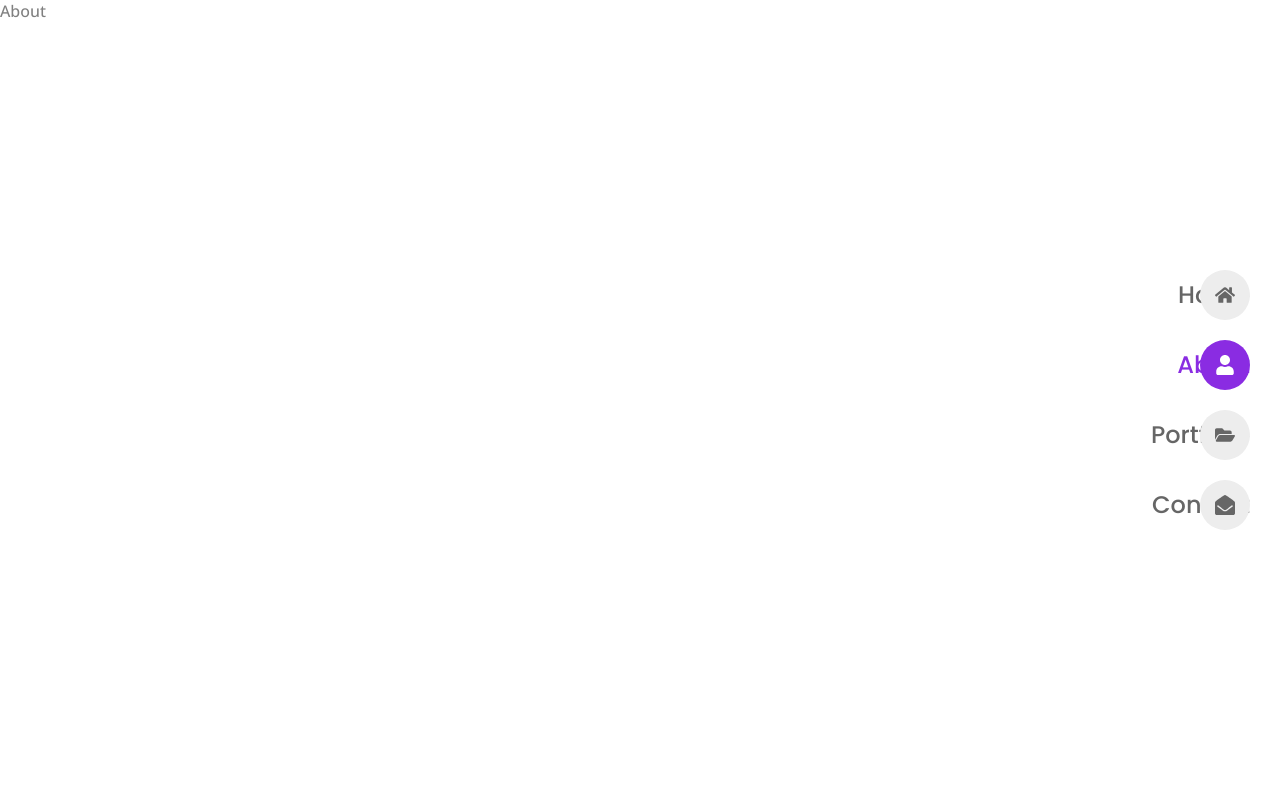
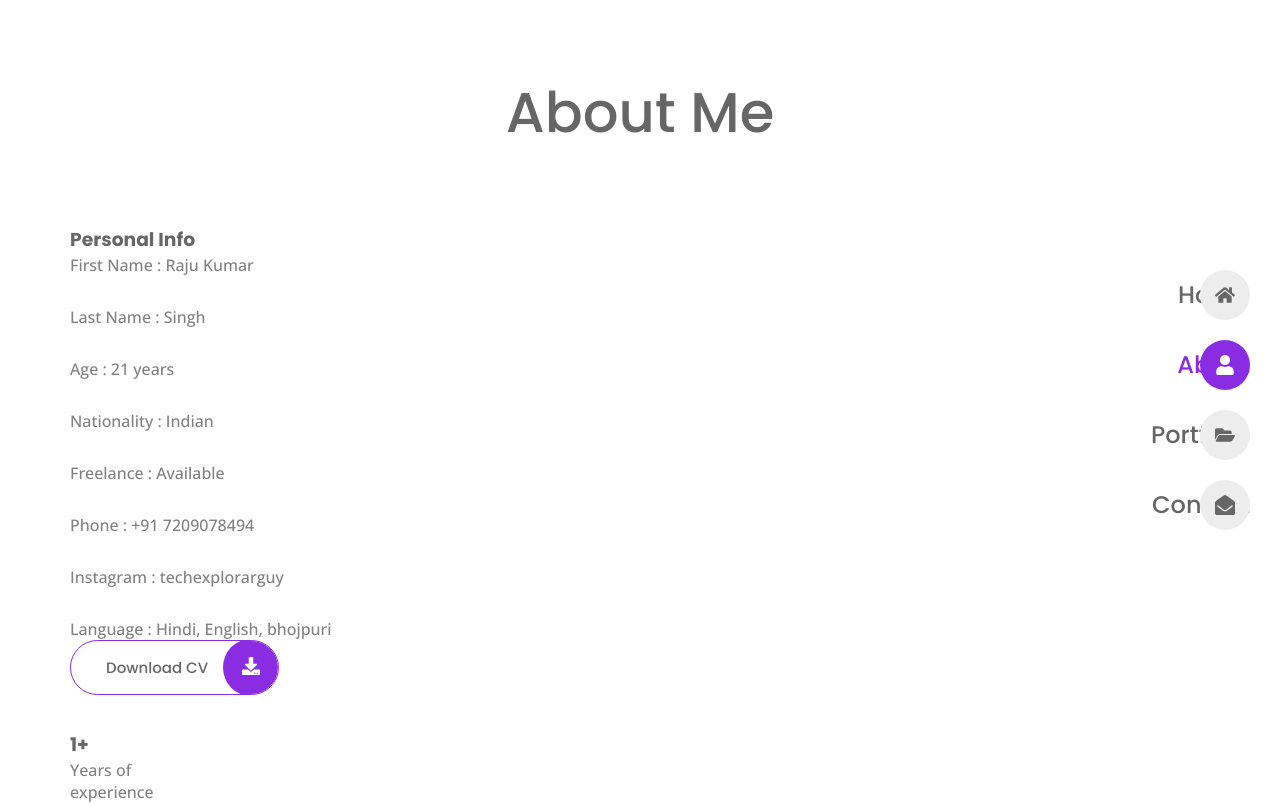
Before and after one commit to rajukumarsingh72090/portfolio, a React (Vite) app: page /about in a window 1280 px wide. Shown: the top 804 px of the page. Built offline with nearby package versions, Linux system fonts and the light colour scheme.

Commit message:
new changes

```diff
--- a/package.json
+++ b/package.json
@@ -12,6 +12,7 @@
   "dependencies": {
     "dotenv": "^16.5.0",
     "ftp-deploy": "^2.4.7",
+    "html-react-parser": "^5.2.5",
     "react": "^19.0.0",
     "react-dom": "^19.0.0",
     "react-icons": "^5.5.0",
--- a/src/App.css
+++ b/src/App.css
@@ -81,6 +81,10 @@ img{
 
 
 /*========================RESUABLE CSS==============*/
+.container{
+    max-width: 1140px;
+    margin-inline: auto;
+}
 .grid{
     display: grid;
     gap: 30px;
@@ -89,3 +93,56 @@ img{
 .section{
     padding-block: 70px;
 }
+
+.section__title{
+    font-size: var(--big-font-size);
+    font-weight: var(--weight-500);
+    text-align: center;
+    margin-bottom: 70px;
+}
+
+.button{
+    display: inline-block;
+    color: var(--title-color);
+    border: 1px solid var(--first-color);
+    padding: 15px 70px 15px 35px;
+    border-radius: 35px;
+    font-family: var(--second-font);
+    font-size: var(--small-font-size);
+    font-weight: var(--weight-500);
+    position: relative;
+    overflow: hidden;
+    transition: all 0.2s ease-in-out;
+}
+
+
+.button:hover{
+    color: var(--text-white);
+}
+
+.button::before{
+    content: '';
+    position: absolute;
+    inset: 0;
+    background-color: var(--first-color);
+    transform: translateX(100%);
+    z-index: -1;
+    transition: all 0.3s ease-out;
+}
+
+.button:hover::before{
+    transform: translateX(0);
+}
+
+.button__icon {
+    background-color: var(--first-color);
+    position: absolute;
+    inset-block: -2px;
+    right: 0;
+    width: 55px;
+    border-radius: 50%;
+    color: var(--text-white);
+    font-size: var(--large-font-size);
+    text-align: center;
+    line-height: 60px;
+}
--- a/src/Data.jsx
+++ b/src/Data.jsx
@@ -30,3 +30,69 @@ export const links = [
         path: '/contact'
     },
 ]
+
+export const PersonalInfo = [
+    {
+        id: 1,
+        title: 'First Name : ',
+        description: 'Raju Kumar',
+    },
+    {
+        id:2,
+        title: 'Last Name : ',
+        description: 'Singh'
+    },
+    {
+        id: 3,
+        title: 'Age : ',
+        description: '21 years'
+    },
+    {
+        id: 4,
+        title: 'Nationality : ',
+        description: 'Indian'
+    },
+    {
+        id: 5,
+        title: 'Freelance : ',
+        description: 'Available'
+    },
+    {
+        id: 7,
+        title: 'Phone : ',
+        description: '+91 7209078494'
+    },
+    {
+        id: 9,
+        title: 'Instagram : ',
+        description: 'techexplorarguy'
+    },
+    {
+        id: 10,
+        title: 'Language : ',
+        description: 'Hindi, English, bhojpuri'
+    }
+]
+
+export const stats = [
+    {
+        id: 1,
+        no: '1+',
+        title: 'Years of <br/> experience'
+    },
+    {
+        id: 2,
+        no: '10+',
+        title: 'completed <br/> projects'
+    },
+    {
+        id: 3,
+        no: '11+',
+        title: 'Happy <br/> customers'
+    },
+    {
+        id: 4,
+        no: '4+',
+        title: 'certificate <br/> obtain'
+    }
+]
--- /dev/null
+++ b/src/components/Info.jsx
@@ -0,0 +1,19 @@
+import React from 'react'
+import { PersonalInfo } from '../Data'
+
+const info = () => {
+  return (
+    <>
+    {PersonalInfo.map(({title, description}, index) => {
+      return(
+        <li className="info__item" key={index}>
+          <span className="info__title">{title}</span>
+          <span className="info__description">{description}</span>
+        </li>
+      )
+    })}
+    </>
+  )
+}
+
+export default info
--- /dev/null
+++ b/src/components/Stat.jsx
@@ -0,0 +1,20 @@
+import React from 'react'
+import { stats } from '../Data'
+import parse from 'html-react-parser';
+
+const stat = () => {
+  return (
+    <>
+    {stats.map(({no, title}, index) => {
+      return(
+        <div className="stats__box" key={index}>
+             <h3 className="stats__no">{no}</h3>
+             <p className="stats__title">{parse(title)}</p>
+        </div>
+      )
+    })}
+    </>
+  )
+}
+
+export default stat
--- a/src/pages/about/About.jsx
+++ b/src/pages/about/About.jsx
@@ -1,8 +1,35 @@
 import React from 'react'
+import Info from '../../components/Info'
+import Stat from '../../components/Stat'
+import { FaDownload } from 'react-icons/fa'
+import Resume from '../../assets/raju_resume.pdf'
 
 const About = () => {
   return (
-    <div>About</div>
+    <main className="section container">
+      <section className="about">
+        <h2 className="section__title">
+          About <span>Me</span>
+        </h2>
+
+        <div className="about__container grid">
+          <div className="about__info">
+            <h3 className="section__subtitle">Personal Info </h3>
+            <ul className="info__list grid">
+              <Info/>
+            </ul>
+
+            <a href={Resume} download='' className="button">Download CV<span className="button__icon">
+              <FaDownload/>
+              </span></a>
+          </div>
+
+          <div className="stats grid">
+            <Stat/>
+          </div>
+        </div>
+      </section>
+    </main>
   )
 }
 
--- a/src/pages/home/Home.jsx
+++ b/src/pages/home/Home.jsx
@@ -9,7 +9,7 @@ const Home = () => {
    <section className="home section grid">
     <img src={Profile} alt='' className='home__img'/>
 
-    <div className="home__container">
+    <div className="home__content">
       <div className="home__data">
         <h1 className="home__title">
           <span>I'm Raju Kumar Singh</span> A software developer
@@ -22,6 +22,8 @@ const Home = () => {
         <Link to='/about' className='button'> More about me{' '} <span className='button__icon'><FaArrowRight/></span> </Link>
       </div>
     </div>
+
+    <div className="color__block"></div>
    </section>
   )
 }
--- a/src/pages/home/home.css
+++ b/src/pages/home/home.css
@@ -10,6 +10,7 @@
     object-fit: cover;
     border-radius: 30px;
     box-shadow: 0 0 08px hsla(0, 0%, 0%, 0.3);
+    z-index: 1;
 }
 
 .home__data{
@@ -45,47 +46,12 @@
     margin-block: 16px 32px;
 }
 
-.button{
-    display: inline-block;
-    color: var(--title-color);
-    border: 1px solid var(--first-color);
-    padding: 15px 70px 15px 35px;
-    border-radius: 35px;
-    font-family: var(--second-font);
-    font-size: var(--small-font-size);
-    font-weight: var(--weight-500);
-    position: relative;
-    overflow: hidden;
-    transition: all 0.2s ease-in-out;
+.color__block{
+    position: fixed;
+    height: 200%;
+    width: 100%;
+    background-color: var(--first-color);
+    top: -50%;
+    left: -83%;
+    transform: rotate(-15deg);
 }
-
-.button:hover{
-    color: var(--text-white);
-}
-
-.button::before{
-    content: '';
-    position: absolute;
-    inset: 0;
-    background-color: var(--first-color);
-    transform: translateX(100%);
-    z-index: -1;
-    transition: all 0.3s ease-out;
-}
-
-.button:hover::before{
-    transform: translateX(0);
-}
-
-.button__icon {
-    background-color: var(--first-color);
-    position: absolute;
-    inset-block: -2px;
-    right: 0;
-    width: 55px;
-    border-radius: 50%;
-    color: var(--text-white);
-    font-size: var(--large-font-size);
-    text-align: center;
-    line-height: 60px;
-}
```
Also changed, not shown: 2 other files (tests, documents, lock files or other folders).
